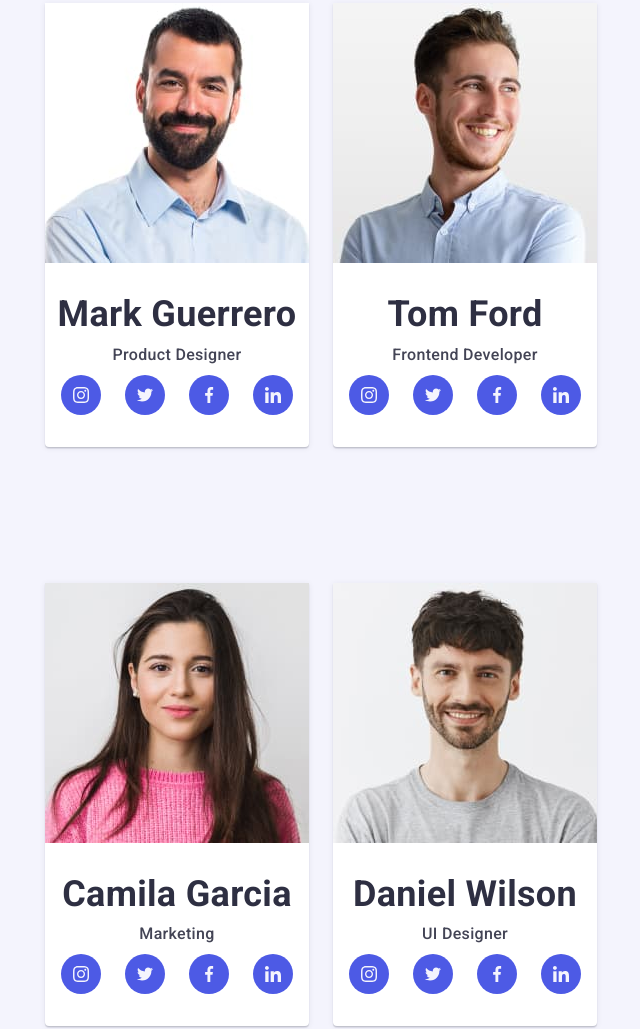
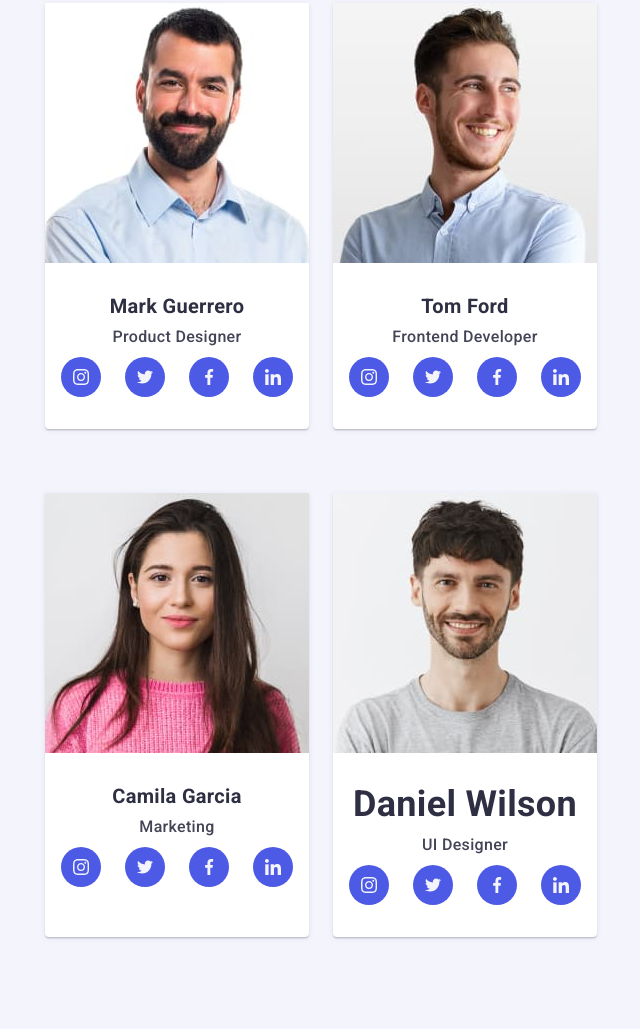
Before and after one commit to AnastasiiaStoikova/goit-markup-hw-07, a plain HTML site: page index.html in a window 768 px wide. Shown: the part 1231-2260 px from the top of the page, without its empty margins (63-703 px from the left). Drawn offline with nearby package versions, Linux system fonts and the light colour scheme.

Commit message:
fixes 7HW

```diff
--- a/css/styles.css
+++ b/css/styles.css
@@ -251,11 +251,13 @@ img {
 .title-list {
     font-weight: 700;
     font-size: 36px;
-
+    margin-bottom: 8px;
     line-height: 1.1;
     color: var(--title-text-color);
 }
-
+.team-title-list{
+    font-size: 20px;
+}
 .text-list {
     font-weight: 500;
     color: var(--primery-text-color);
@@ -288,9 +290,6 @@ img {
 
 }
 
-.title-list {
-    margin-bottom: 8px;
-}
 
 .team-list {
     display: flex;
--- a/css/tablet.css
+++ b/css/tablet.css
@@ -121,15 +121,17 @@ screen and (min-resolution: 2dppx) and (min-width:768px) {
    }
 
    /* our team */
-   .bgr-color {
-      margin-bottom: 64px;
-      flex-basis: calc((100% - 24px) / 2)
-   }
 
    .team-section {
       width: 552px;
       margin: 0 auto;
+      display: flex;
+      flex-wrap: wrap;
+      row-gap: 64px;
+      column-gap: 24px;
    }
+
+
 
    .mobile-menu {
       display: none;
--- a/index.html
+++ b/index.html
@@ -216,12 +216,12 @@
         <section class="section team">
             <div class="conteiner">
                 <h2 class="section-title">Our Team</h2>
-                <ul class="list section-list team-section">
+                <ul class="list  team-section">
                     <li class="bgr-color">
                         <img srcset="./images/img4.jpg 1x , ./images/img4@2x.jpg 2x" src="./images/img4.jpg"
                             alt="Product Designer" width="264" height="260">
                         <div class="team-conteiner">
-                            <h3 class="title-list">Mark Guerrero</h3>
+                            <h3 class="title-list team-title-list">Mark Guerrero</h3>
                             <p class="text-list text-item">Product Designer</p>
                             <ul class="list team-list">
                                 <li class="team-list-svg">
@@ -260,7 +260,7 @@
                         <img srcset="./images/img5.jpg 1x , ./images/img5@2x.jpg 2x" src="./images/img5.jpg"
                             alt="Frontend Developer" width="264" height="260">
                         <div class="team-conteiner">
-                            <h3 class="title-list">Tom Ford</h3>
+                            <h3 class="title-list team-title-list">Tom Ford</h3>
                             <p class="text-list text-item">Frontend Developer</p>
                             <ul class="list team-list">
                                 <li class="team-list-svg">
@@ -300,7 +300,7 @@
                         <img srcset="./images/img6.jpg 1x , ./images/img6@2x.jpg 2x" src="./images/img6.jpg"
                             alt="Marketing" width="264" height="260">
                         <div class="team-conteiner">
-                            <h3 class="title-list">Camila Garcia</h3>
+                            <h3 class="title-list team-title-list">Camila Garcia</h3>
                             <p class="text-list text-item">Marketing</p>
                             <ul class="list team-list">
                                 <li class="team-list-svg">
@@ -340,7 +340,7 @@
                             alt="UI Designer" width="264" height="260">
 
                         <div class="team-conteiner">
-                            <h3 class="title-list">Daniel Wilson</h3>
+                            <h3 class="title-list ">Daniel Wilson</h3>
                             <p class="text-list text-item">UI Designer</p>
                             <ul class="list team-list">
                                 <li class="team-list-svg">
```
